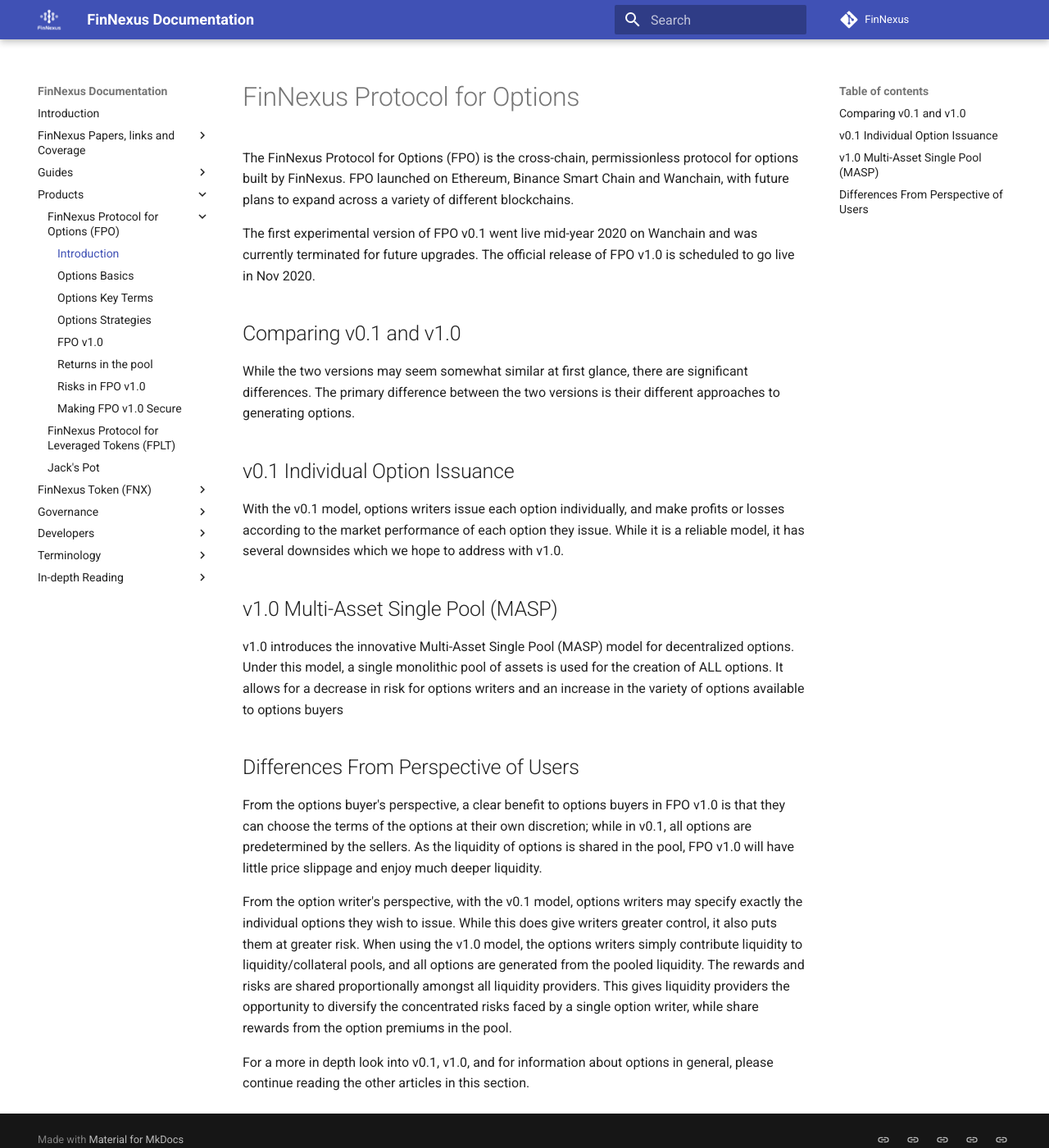
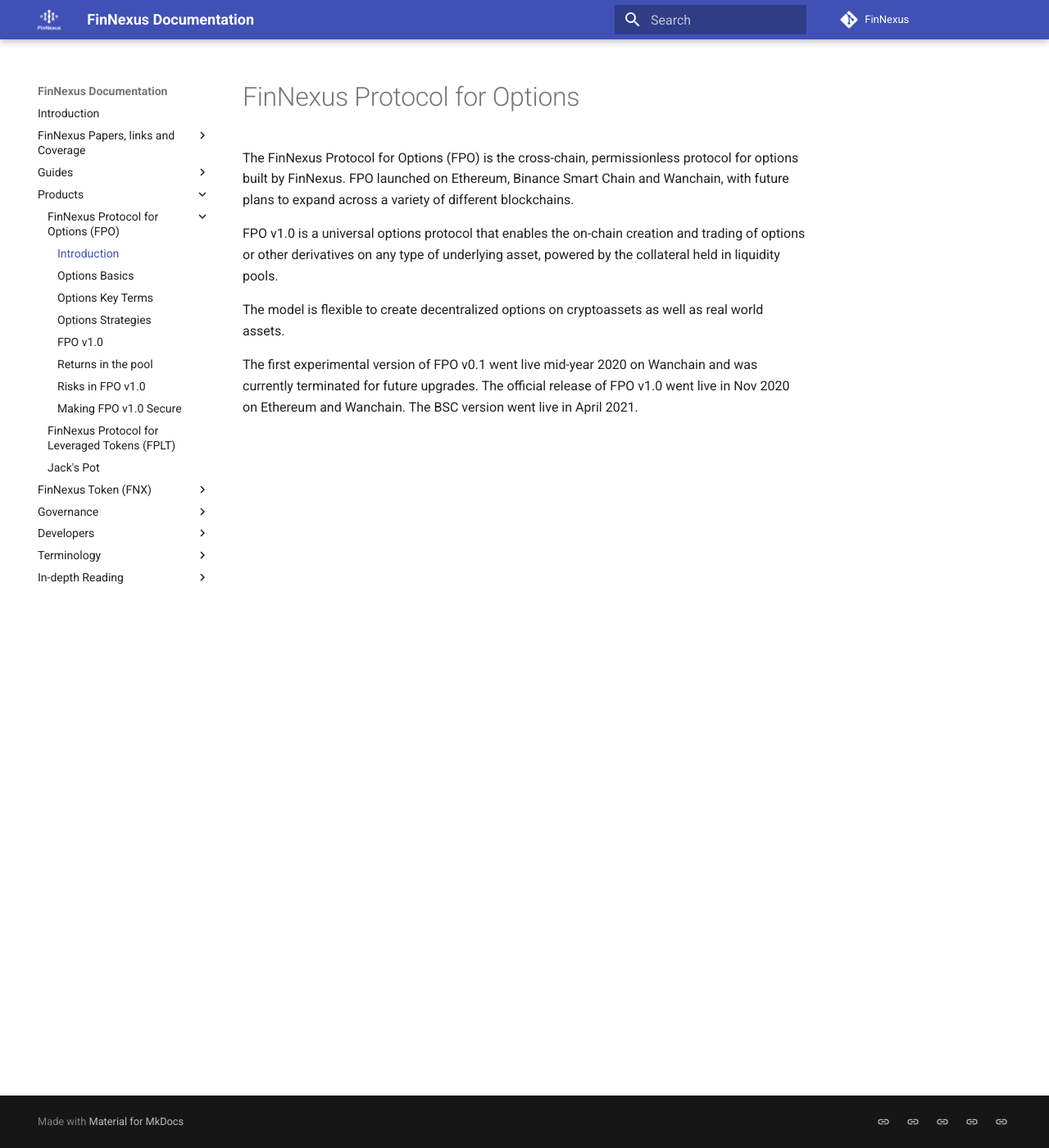
Before and after one commit to Phoenix-Finance/Phoenix-Documentation, an MkDocs documentation site: the page built from content/products/options.md, in a window 1280 px wide and 1400 px high. Shown: the whole window at 82% size. Built offline with MkDocs 1.6.1 and Material for MkDocs 9.7.7, drawn with Linux system fonts in a browser that asks for light colours.

```diff
--- a/content/products/options.md
+++ b/content/products/options.md
@@ -1,24 +1,9 @@
 # FinNexus Protocol for Options
+
 The FinNexus Protocol for Options (FPO) is the cross-chain, permissionless protocol for options built by FinNexus. FPO launched on Ethereum, Binance Smart Chain and Wanchain, with future plans to expand across a variety of different blockchains.
 
-The first experimental version of FPO v0.1 went live mid-year 2020 on Wanchain and was currently terminated for future upgrades. The official release of FPO v1.0 is scheduled to go live in Nov 2020.
+FPO v1.0 is a universal options protocol that enables the on-chain creation and trading of options or other derivatives on any type of underlying asset, powered by the collateral held in liquidity pools.
 
-## Comparing v0.1 and v1.0
+The model is flexible to create decentralized options on cryptoassets as well as real world assets.
 
-While the two versions may seem somewhat similar at first glance, there are significant differences. The primary difference between the two versions is their different approaches to generating options.
-
-## v0.1 Individual Option Issuance
-
-With the v0.1 model, options writers issue each option individually, and make profits or losses according to the market performance of each option they issue. While it is a reliable model, it has several downsides which we hope to address with v1.0.
-
-## v1.0 Multi-Asset Single Pool (MASP)
-
-v1.0 introduces the innovative Multi-Asset Single Pool (MASP) model for decentralized options. Under this model, a single monolithic pool of assets is used for the creation of ALL options. It allows for a decrease in risk for options writers and an increase in the variety of options available to options buyers
-
-## Differences From Perspective of Users
-
-From the options buyer's perspective, a clear benefit to options buyers in FPO v1.0 is that they can choose the terms of the options at their own discretion; while in v0.1, all options are predetermined by the sellers. As the liquidity of options is shared in the pool, FPO v1.0 will have little price slippage and enjoy much deeper liquidity.
-
-From the option writer's perspective, with the v0.1 model, options writers may specify exactly the individual options they wish to issue. While this does give writers greater control, it also puts them at greater risk. When using the v1.0 model, the options writers simply contribute liquidity to liquidity/collateral pools, and all options are generated from the pooled liquidity. The rewards and risks are shared proportionally amongst all liquidity providers. This gives liquidity providers the opportunity to diversify the concentrated risks faced by a single option writer, while share rewards from the option premiums in the pool.
-
-For a more in depth look into v0.1, v1.0, and for information about options in general, please continue reading the other articles in this section.
+The first experimental version of FPO v0.1 went live mid-year 2020 on Wanchain and was currently terminated for future upgrades. The official release of FPO v1.0 went live in Nov 2020 on Ethereum and Wanchain. The BSC version went live in April 2021.
```
